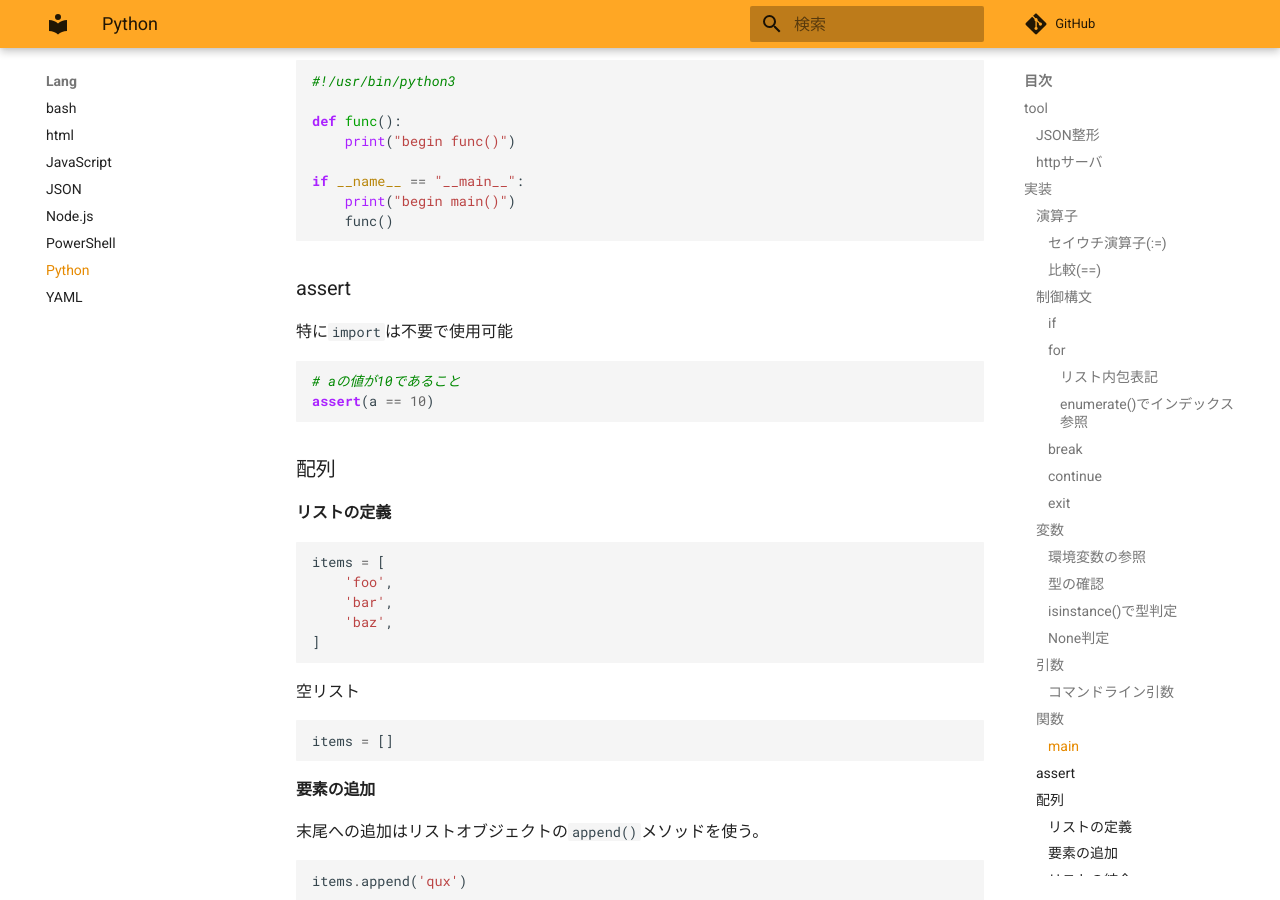
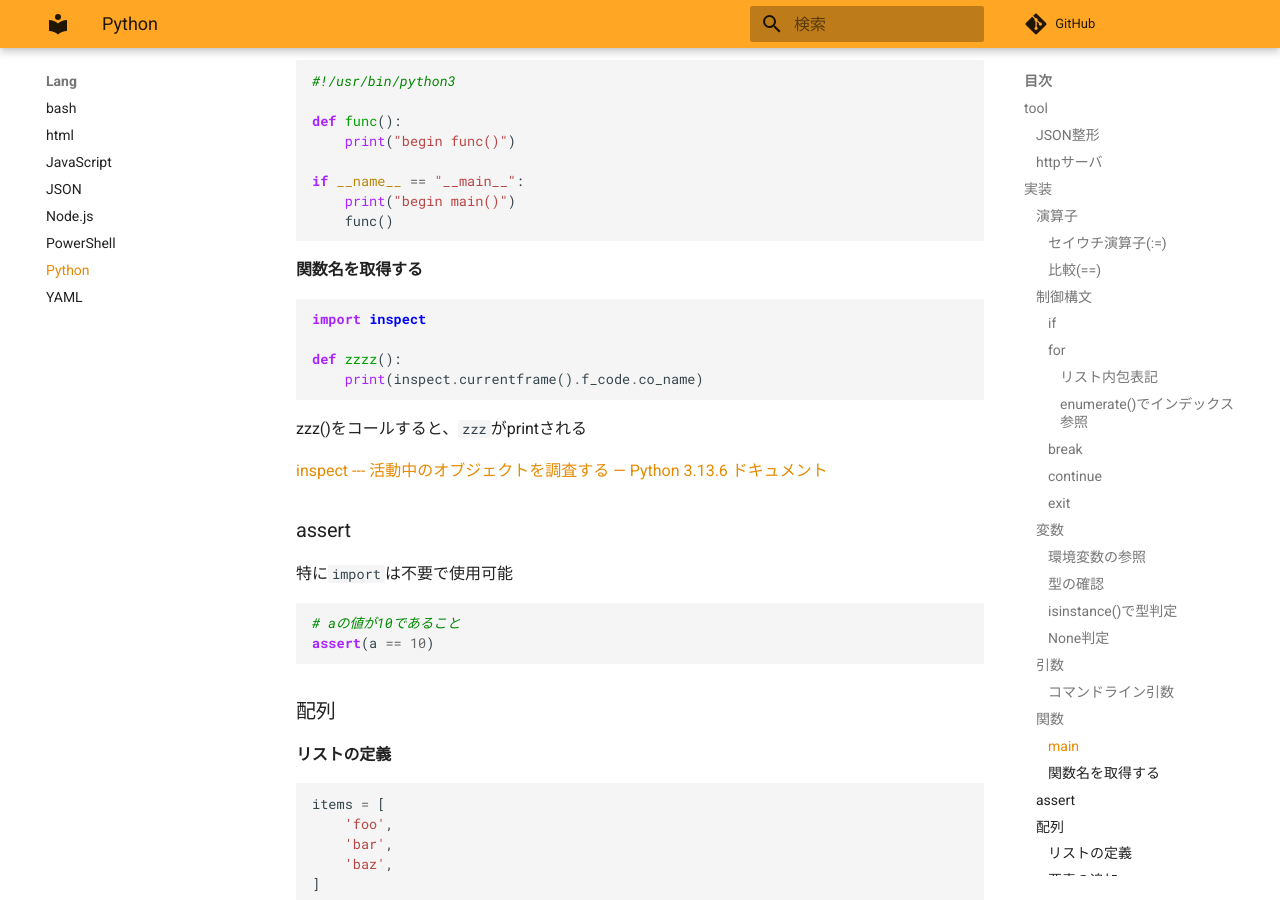
Before and after one commit to zaki-lknr/docs, an MkDocs documentation site: the page built from docs/lang/python.md, in a window 1280 px wide and 900 px high, scrolled down 4356 px. Built offline with MkDocs 1.6.1 and Material for MkDocs 9.7.7, drawn with Linux system fonts in a browser that asks for light colours; comment, search, counter and statistics services are not loaded.

Commit message:
add: lang/python: inspectで関数名取得

````diff
--- a/docs/lang/python.md
+++ b/docs/lang/python.md
@@ -231,6 +231,19 @@ if __name__ == "__main__":
     print("begin main()")
     func()
 ```
+
+#### 関数名を取得する
+
+```python
+import inspect
+
+def zzzz():
+    print(inspect.currentframe().f_code.co_name)
+```
+
+zzz()をコールすると、`zzz`がprintされる
+
+[inspect --- 活動中のオブジェクトを調査する — Python 3.13.6 ドキュメント](https://docs.python.org/ja/3/library/inspect.html)
 
 ### assert
 
````
